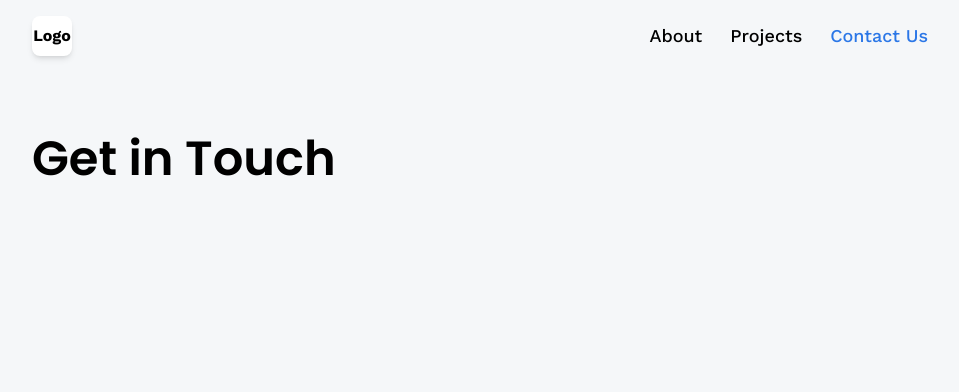
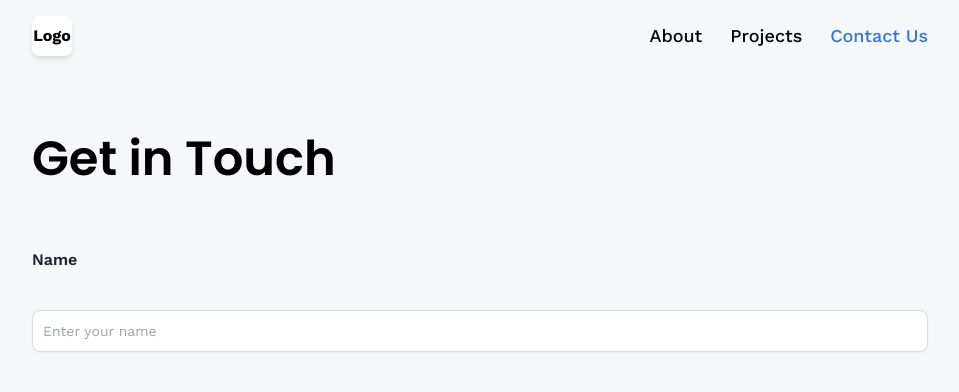
Before and after one commit to vbasoon/3d-portfolio, a React (Vite) app: page /contacts in a window 1280 px wide. Shown: the top 392 px of the page, without its empty margins (160-1119 px from the left). Built offline with nearby package versions, Linux system fonts and the light colour scheme.

Commit message:
contact form

```diff
--- a/src/pages/Contacts.jsx
+++ b/src/pages/Contacts.jsx
@@ -5,6 +5,19 @@ const Contacts = () => {
    <section className="relative flex lg:flex-row flex-col max-container">
     <div className='flex-1 min-w-[50%] flex flex-col'>
       <h1 className='head-text'>Get in Touch</h1>
+      <form className='w-full flex flex-col gap-7 mt-14'>
+        <label className='text-black-500 font-semibold'>
+          Name
+        </label>
+        <input
+          type="text"
+          name="name"
+          className="input"
+          placeholder='Enter your name'
+          required
+          //value={}
+        />
+      </form>
     </div>
    </section>
   )
```
